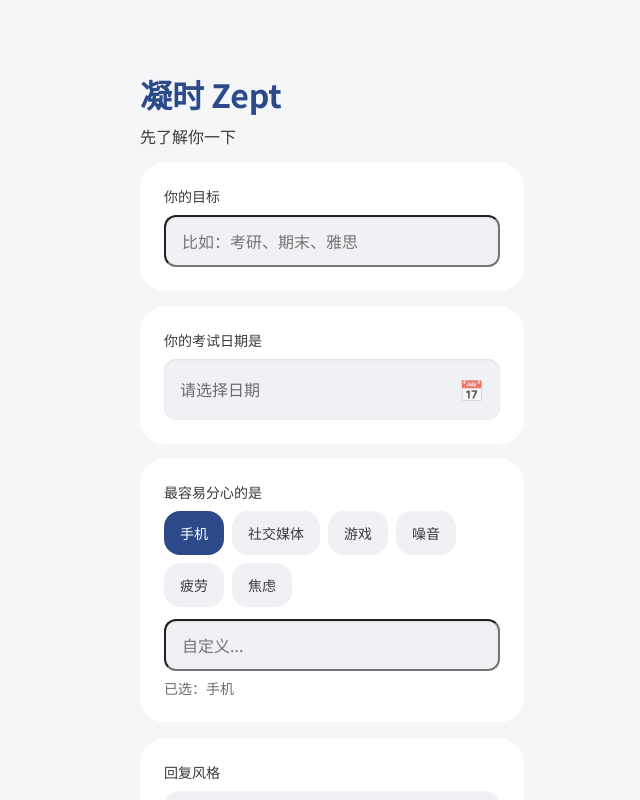
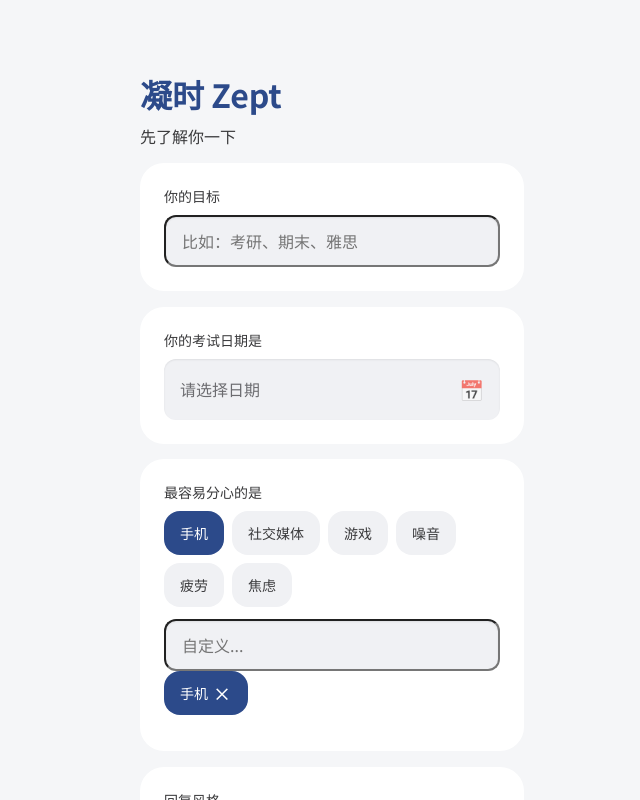
Before and after one commit to MeOwOFlow/Zept-MVP, a React (Vite) app: page /onboarding in a window 1280 px wide. Both pictures are taken after a click on the button "手机". Shown: the top 800 px of the page, without its empty margins (308-948 px from the left). Built offline with nearby package versions, Linux system fonts and the light colour scheme; a web font is replaced by a local one.

Commit message:
fix(onboarding): 分心项已选项改为可删除chip
- 原来已选项只显示纯文本，无法单独删除

- 改为可点击的removable chip，点击即可移除

- 与Settings页交互一致

```diff
--- a/src/pages/Onboarding.tsx
+++ b/src/pages/Onboarding.tsx
@@ -112,7 +112,20 @@ export default function Onboarding() {
           onKeyDown={(e) => { if (e.key === 'Enter') { e.preventDefault(); addCustom(); } }}
         />
         {distractions.length > 0 && (
-          <p className="zept-onboarding__selected">已选：{distractions.join('、')}</p>
+          <div className="zept-onboarding__chips">
+            {distractions.map((d) => (
+              <button
+                key={d}
+                type="button"
+                className="zept-chip zept-chip--active zept-chip--removable"
+                onClick={() => toggleDistraction(d)}
+                aria-label={`移除 ${d}`}
+              >
+                {d}
+                <span className="zept-chip__remove" aria-hidden="true">&times;</span>
+              </button>
+            ))}
+          </div>
         )}
       </Card>
 
```
